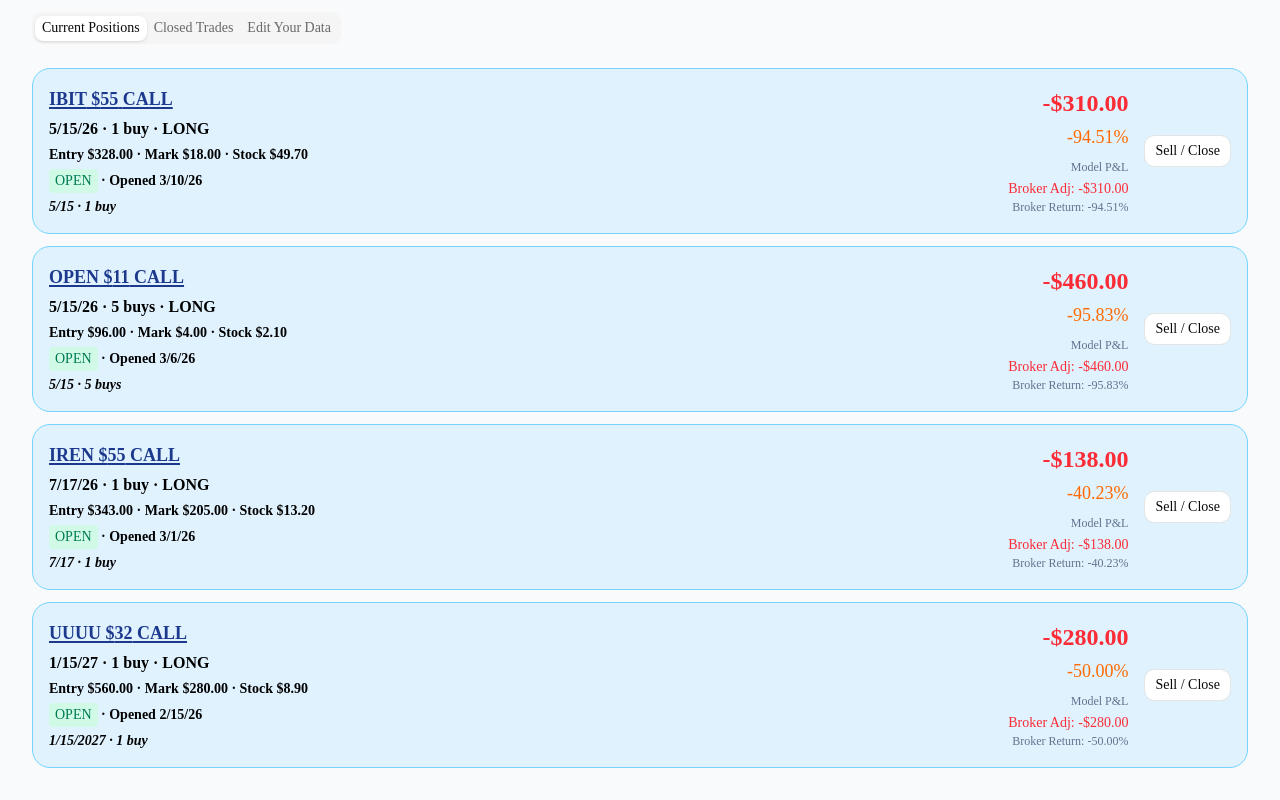
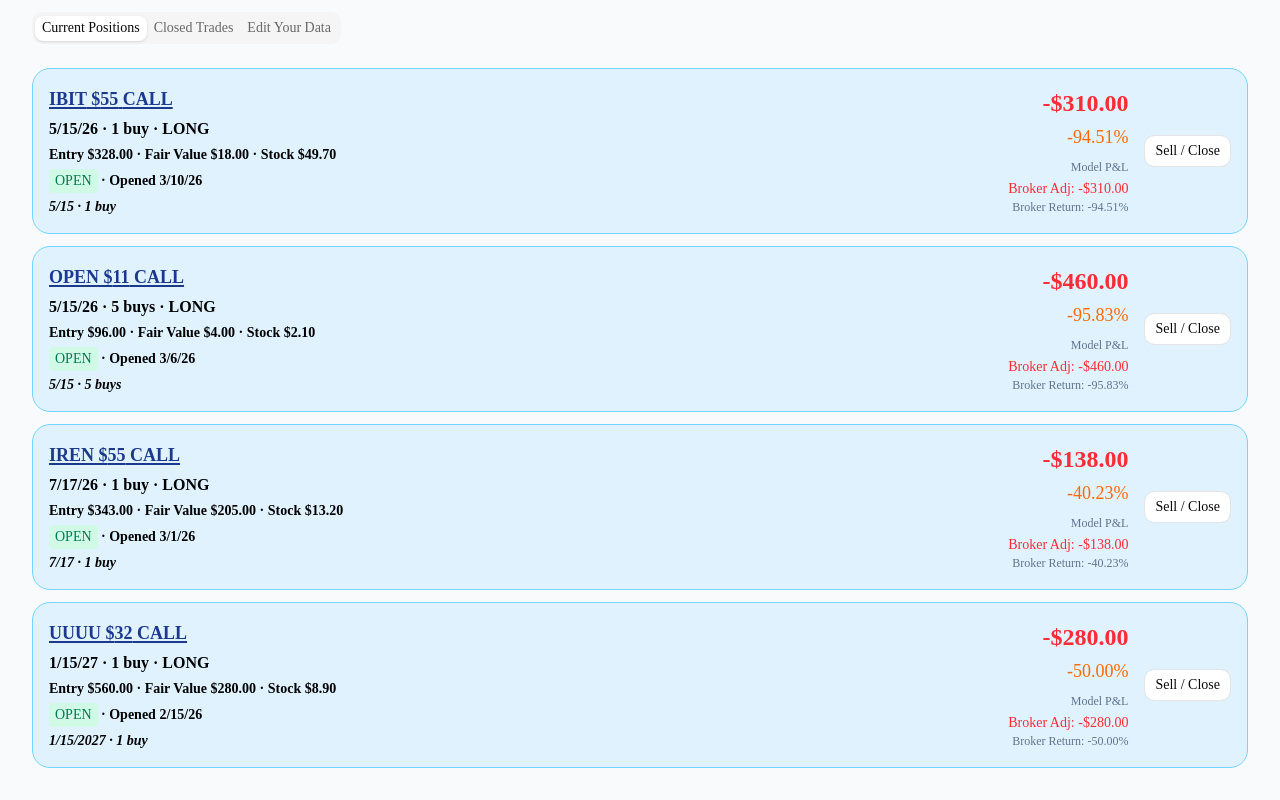
Before and after one commit to kellylinwright-sa/options-dashboard, a Next.js app in the folder options-dashboard-app/: page / in a window 1280 px wide. Shown: the part 990-1790 px from the top of the page. Built offline with nearby package versions, Linux system fonts and the light colour scheme.

Commit message:
makr to fair value

```diff
--- a/options-dashboard-app/app/page.tsx
+++ b/options-dashboard-app/app/page.tsx
@@ -366,7 +366,7 @@
           Entry {money((Number(trade.entryPrice) || 0) * 100)}
           {trade.status === "CLOSED"
             ? ` · Exit ${money((Number(trade.exitPrice) || 0) * 100)}`
-            : ` · Mark ${trade.currentPrice != null ? money(trade.currentPrice * 100) : "N/A"}`}
+            : ` · Fair Value ${trade.currentPrice != null ? money(trade.currentPrice * 100) : "N/A"}`}
           {typeof trade.underlyingPrice === "number"
             ? ` · Stock ${money(trade.underlyingPrice)}`
             : ""}
```
